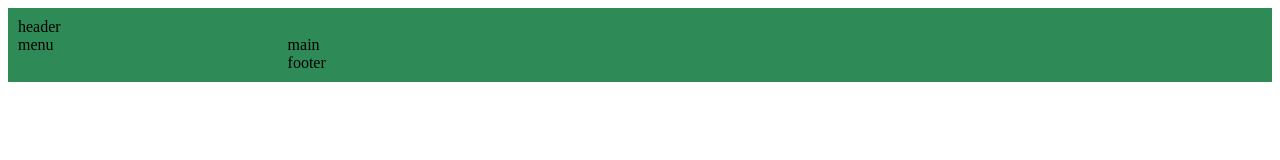
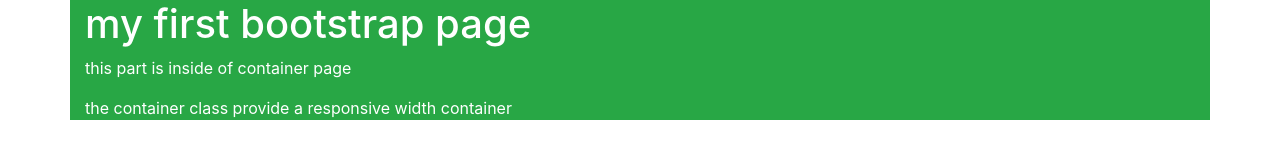
Before and after one commit to tawsif297/book-club, a plain HTML site: page index.html in a window 1280 px wide. Drawn offline with nearby package versions, Linux system fonts and the light colour scheme.

Commit message:
Add files via upload

```diff
--- a/index.html
+++ b/index.html
@@ -2,58 +2,23 @@
 <html lang="en">
 
 <head>
-    <meta charset="UTF-8">
-    <meta name="viewport" content="width=device-width, initial-scale=1.0">
-    <title>Document</title>
+    <link rel="stylesheet" href="https://maxcdn.bootstrapcdn.com/bootstrap/4.5.2/css/bootstrap.min.css">
+
+    <title>Full width container</title>
 </head>
 
 <body>
-    <div class="grid-container">
+    <div class="container bg-success text-white">
+        <h1>my first bootstrap page</h1>
+        <p>this part is inside of container page</p>
+        <p>the container class provide a responsive width container</p>
 
-
-        <div class="griditem1">header</div>
-        <div class="griditem2">menu</div>
-        <div class="griditem3">main</div>
-        <div class="griditem4">footer</div>
 
 
 
 
     </div>
 
-
-
-
-
-
 </body>
 
 </html>
-
-<style>
-    .griditem1 {
-        grid-area: header;
-    }
-
-    .griditem2 {
-        grid-area: menu;
-    }
-
-    .griditem3 {
-        grid-area: main;
-    }
-
-    .griditem4 {
-        grid-area: footer;
-    }
-
-    .grid-container{
-        display: grid;
-        grid-template-columns: auto auto auto auto auto;
-        grid-template-areas: 'header header header header header'
-            'menu main main main main'
-            'menu footer footer footer footer';
-            background-color: seagreen;
-            padding: 10px;
-    }
-</style>
```
